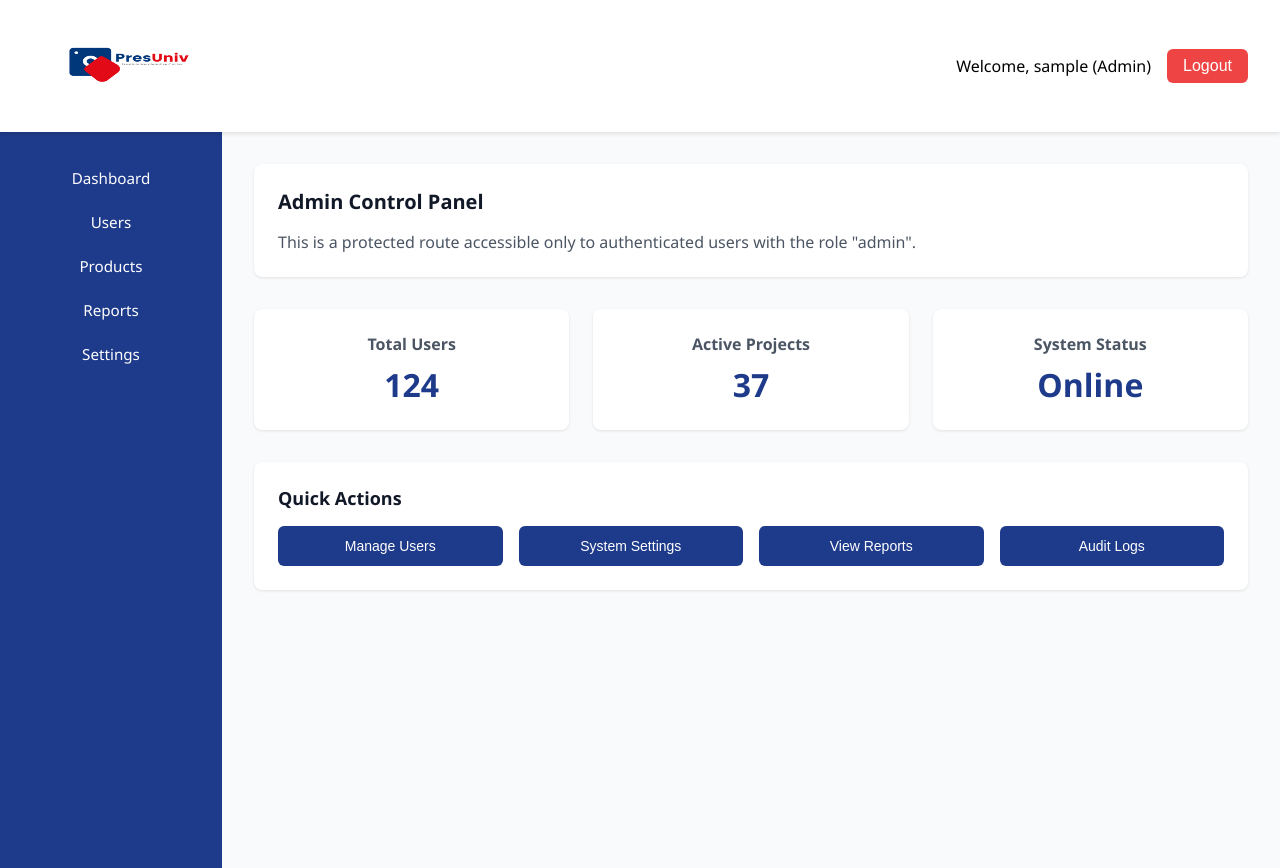
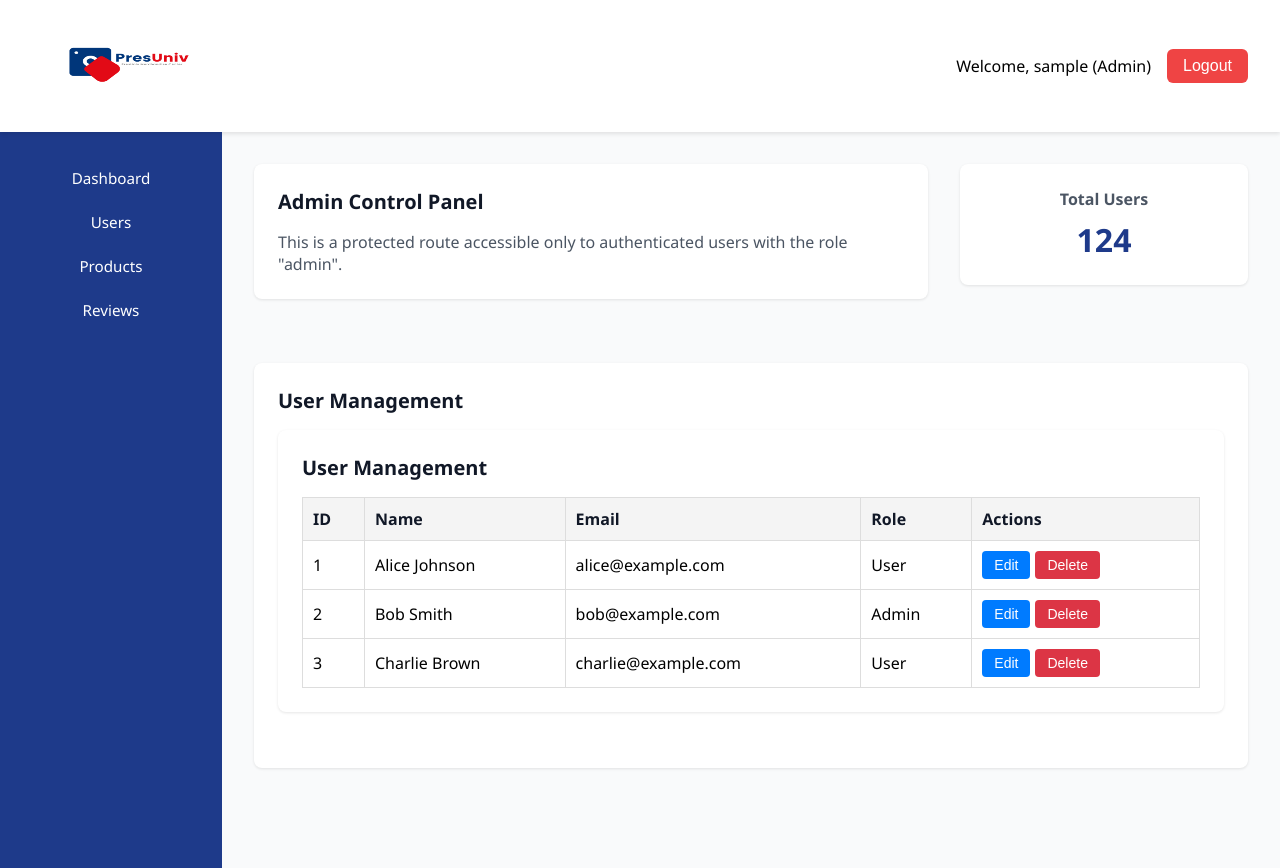
Before and after one commit to tannpsy/RIYAN_shop, a React (Vite) app: page /admin in a window 1280 px wide. Built offline with nearby package versions, Linux system fonts and the light colour scheme; sample sign-in values are in the browser's storage.

Commit message:
New update in dashboard admin

```diff
--- a/src/App.jsx
+++ b/src/App.jsx
@@ -6,6 +6,8 @@ import UserDashboard from './pages/user/UserDashboard';
 import AdminDashboard from './pages/admin/AdminDashboard';
 import NotFound from './pages/NotFound';
 import RegisterPage from './pages/auth/RegisterPage';
+import UsersAdmin from './pages/admin/UsersAdmin';
+import AdminHome from './pages/admin/AdminHome';
 
 // Authentication component to redirect already logged in users
 const AuthRoute = ({ children }) => {
@@ -96,7 +98,10 @@ function App() {
         <ProtectedRoute role="admin">
           <AdminDashboard onLogout={handleLogout} />
         </ProtectedRoute>
-      } />
+      }>
+        <Route index element={<AdminHome />} />
+        <Route path="/admin/users" element={<UsersAdmin />} />
+      </Route>
 
       {/* Fallback for unmatched routes */}
       <Route path="*" element={<NotFound />} />
--- a/src/css/Dashboard.css
+++ b/src/css/Dashboard.css
@@ -218,3 +218,83 @@
     grid-template-columns: 1fr;
   }
 }
+
+.dashboard-header-row {
+  display: flex;
+  justify-content: space-between;
+  align-items: flex-start;
+  gap: 2rem;
+  margin-bottom: 2rem;
+  flex-wrap: wrap; /* Optional: helps with responsiveness */
+}
+
+.fixed-width {
+  min-width: 240px;
+  max-width: 300px;
+}
+
+/* Flex helper */
+.dashboard-header-row {
+  display: flex;
+  justify-content: space-between;
+  align-items: flex-start;
+  gap: 2rem;
+  flex-wrap: wrap;
+  margin-bottom: 2rem;
+}
+
+.fixed-width {
+  min-width: 240px;
+  max-width: 300px;
+}
+
+.flex-grow {
+  flex: 1;
+}
+
+/* User Table inside Dashboard */
+.users-table {
+  width: 100%;
+  border-collapse: collapse;
+  margin-top: 1rem;
+}
+
+.users-table th,
+.users-table td {
+  border: 1px solid #ddd;
+  padding: 0.75rem;
+  text-align: left;
+}
+
+.users-table th {
+  background-color: #f3f4f6;
+  color: #111827;
+}
+
+.edit-btn,
+.delete-btn {
+  padding: 0.4rem 0.75rem;
+  margin-right: 0.5rem;
+  border: none;
+  border-radius: 0.375rem;
+  cursor: pointer;
+  font-size: 0.875rem;
+}
+
+.edit-btn {
+  background-color: #3b82f6;
+  color: white;
+}
+
+.edit-btn:hover {
+  background-color: #2563eb;
+}
+
+.delete-btn {
+  background-color: #ef4444;
+  color: white;
+}
+
+.delete-btn:hover {
+  background-color: #dc2626;
+}
--- /dev/null
+++ b/src/css/UsersAdmin.css
@@ -0,0 +1,33 @@
+.users-table {
+  width: 100%;
+  border-collapse: collapse;
+  margin-top: 1rem;
+}
+
+.users-table th, .users-table td {
+  padding: 10px;
+  text-align: left;
+  border-bottom: 1px solid #ddd;
+}
+
+.users-table th {
+  background-color: #f4f4f4;
+}
+
+.edit-btn, .delete-btn {
+  padding: 6px 12px;
+  margin-right: 5px;
+  border: none;
+  border-radius: 4px;
+  cursor: pointer;
+}
+
+.edit-btn {
+  background-color: #007bff;
+  color: white;
+}
+
+.delete-btn {
+  background-color: #dc3545;
+  color: white;
+}
--- a/src/pages/admin/AdminDashboard.jsx
+++ b/src/pages/admin/AdminDashboard.jsx
@@ -1,9 +1,11 @@
 import { useEffect, useState } from 'react';
 import AuthService from '../../services/AuthService';
 import '../../css/Dashboard.css';
+import UsersAdmin from './UsersAdmin'; // Ensure path is correct
 
 export default function AdminDashboard() {
   const [username, setUsername] = useState('');
+  const [activePage, setActivePage] = useState('dashboard');
 
   useEffect(() => {
     setUsername(AuthService.getUsername());
@@ -13,9 +15,36 @@ export default function AdminDashboard() {
     AuthService.logout();
   };
 
+  const renderMainContent = () => {
+    switch (activePage) {
+      case 'dashboard':
+        return (
+          <>
+            <div className="dashboard-header-row">
+              <div className="dashboard-card flex-grow">
+                <h2>Admin Control Panel</h2>
+                <p>This is a protected route accessible only to authenticated users with the role "admin".</p>
+              </div>
+              <div className="stat-card admin-stat fixed-width">
+                <h3>Total Users</h3>
+                <p className="stat-number">124</p>
+              </div>
+            </div>
+            <div className="dashboard-card">
+              <h2>User Management</h2>
+              <UsersAdmin />
+            </div>
+          </>
+        );
+      case 'users':
+        return <UsersAdmin />;
+      default:
+        return <div>Page not found</div>;
+    }
+  };
+
   return (
     <div className="dashboard-layout">
-      {/* Top Navbar */}
       <header className="top-navbar">
         <div className="logo">
           <img src="/logo3.png" alt="Logo" className="logo-img" />
@@ -26,52 +55,20 @@ export default function AdminDashboard() {
         </div>
       </header>
 
-      {/* Wrapper for sidebar and content */}
       <div className="main-wrapper">
-        {/* Sidebar */}
         <aside className="sidebar">
           <nav className="sidebar-nav">
             <ul>
-              <li>Dashboard</li>
-              <li>Users</li>
+              <li onClick={() => setActivePage('dashboard')}>Dashboard</li>
+              <li onClick={() => setActivePage('users')}>Users</li>
               <li>Products</li>
-              <li>Reports</li>
-              <li>Settings</li>
+              <li>Reviews</li>
             </ul>
           </nav>
         </aside>
 
-        {/* Main Content */}
         <main className="dashboard-container">
-          <div className="dashboard-card">
-            <h2>Admin Control Panel</h2>
-            <p>This is a protected route accessible only to authenticated users with the role "admin".</p>
-          </div>
-
-          <div className="dashboard-stats">
-            <div className="stat-card admin-stat">
-              <h3>Total Users</h3>
-              <p className="stat-number">124</p>
-            </div>
-            <div className="stat-card admin-stat">
-              <h3>Active Projects</h3>
-              <p className="stat-number">37</p>
-            </div>
-            <div className="stat-card admin-stat">
-              <h3>System Status</h3>
-              <p className="stat-number">Online</p>
-            </div>
-          </div>
-
-          <div className="admin-controls">
-            <h3>Quick Actions</h3>
-            <div className="admin-buttons">
-              <button className="admin-action-button">Manage Users</button>
-              <button className="admin-action-button">System Settings</button>
-              <button className="admin-action-button">View Reports</button>
-              <button className="admin-action-button">Audit Logs</button>
-            </div>
-          </div>
+          {renderMainContent()}
         </main>
       </div>
     </div>
--- /dev/null
+++ b/src/pages/admin/AdminHome.jsx
@@ -0,0 +1,35 @@
+export default function AdminHome() {
+  return (
+    <>
+      <div className="dashboard-card">
+        <h2>Admin Control Panel</h2>
+        <p>This is a protected route accessible only to authenticated users with the role "admin".</p>
+      </div>
+
+      <div className="dashboard-stats">
+        <div className="stat-card admin-stat">
+          <h3>Total Users</h3>
+          <p className="stat-number">124</p>
+        </div>
+        <div className="stat-card admin-stat">
+          <h3>Active Projects</h3>
+          <p className="stat-number">37</p>
+        </div>
+        <div className="stat-card admin-stat">
+          <h3>System Status</h3>
+          <p className="stat-number">Online</p>
+        </div>
+      </div>
+
+      <div className="admin-controls">
+        <h3>Quick Actions</h3>
+        <div className="admin-buttons">
+          <button className="admin-action-button">Manage Users</button>
+          <button className="admin-action-button">System Settings</button>
+          <button className="admin-action-button">View Reports</button>
+          <button className="admin-action-button">Audit Logs</button>
+        </div>
+      </div>
+    </>
+  );
+}
--- /dev/null
+++ b/src/pages/admin/UsersAdmin.jsx
@@ -0,0 +1,56 @@
+import { useState } from 'react';
+import '../../css/UsersAdmin.css'; // Opsional, untuk styling tambahan
+
+export default function UsersAdmin() {
+  const [users, setUsers] = useState([
+    { id: 1, name: 'Alice Johnson', email: 'alice@example.com', role: 'User' },
+    { id: 2, name: 'Bob Smith', email: 'bob@example.com', role: 'Admin' },
+    { id: 3, name: 'Charlie Brown', email: 'charlie@example.com', role: 'User' },
+  ]);
+
+  const handleEdit = (id) => {
+    alert(`Edit user with ID: ${id}`);
+    // Tambahkan logika modal/form edit di sini
+  };
+
+  const handleDelete = (id) => {
+    if (window.confirm('Are you sure you want to delete this user?')) {
+      setUsers(users.filter(user => user.id !== id));
+    }
+  };
+
+  return (
+    <div className="dashboard-card">
+      <h2>User Management</h2>
+      <table className="users-table">
+        <thead>
+          <tr>
+            <th>ID</th>
+            <th>Name</th>
+            <th>Email</th>
+            <th>Role</th>
+            <th>Actions</th>
+          </tr>
+        </thead>
+        <tbody>
+          {users.length > 0 ? (
+            users.map(user => (
+              <tr key={user.id}>
+                <td>{user.id}</td>
+                <td>{user.name}</td>
+                <td>{user.email}</td>
+                <td>{user.role}</td>
+                <td>
+                  <button className="edit-btn" onClick={() => handleEdit(user.id)}>Edit</button>
+                  <button className="delete-btn" onClick={() => handleDelete(user.id)}>Delete</button>
+                </td>
+              </tr>
+            ))
+          ) : (
+            <tr><td colSpan="5">No users found.</td></tr>
+          )}
+        </tbody>
+      </table>
+    </div>
+  );
+}
```
Also changed, not shown: 1 other file (tests, documents, lock files or other folders).
